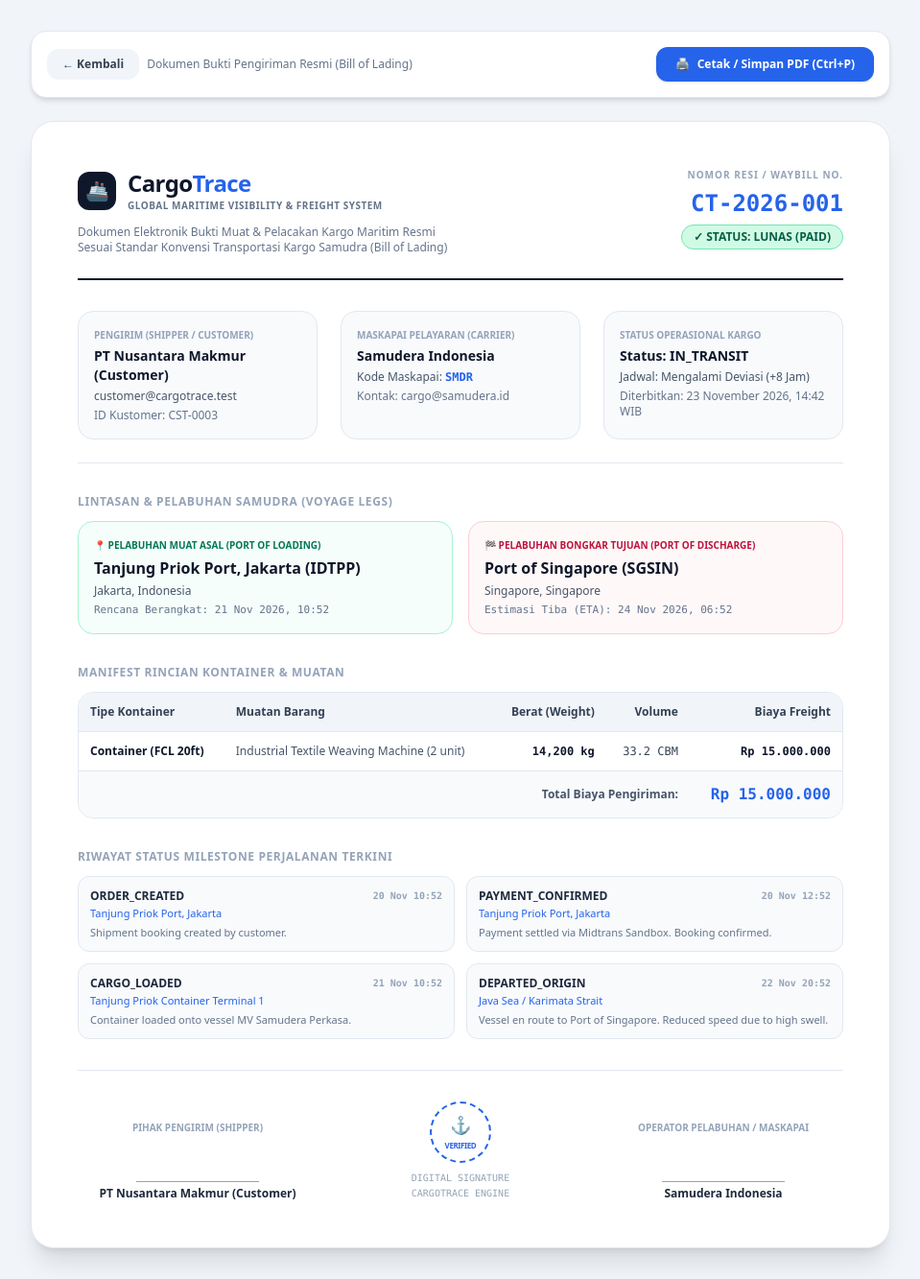
After one commit to yesiclaudia89-crypto/cargotrace, a Laravel app: page /track/1/print in a window 1280 px wide. The commit adds this page. Shown: the whole page at 96% size, without its empty margins (160-1119 px from the left). Run offline with Laravel 12, Linux system fonts and the light colour scheme; data comes from the database, SQL or seed files in the repository; some libraries are stand-ins or nearby versions.

Commit message:
docs: rewrite README in Indonesian and feat: add printable waybill/receipt feature

```diff
--- a/app/Http/Controllers/ShipmentController.php
+++ b/app/Http/Controllers/ShipmentController.php
@@ -176,6 +176,64 @@ class ShipmentController extends Controller
         return view('shipments.public-track', compact('shipment', 'weather'));
     }
 
+    /**
+     * Print Official Maritime Waybill / Bill of Lading (Auth User)
+     */
+    public function printReceipt(Shipment $shipment): View
+    {
+        $user = auth()->user();
+        if ($user && $user->isCustomer() && $shipment->user_id !== $user->id) {
+            abort(403, 'Akses Ditolak: Anda hanya diizinkan mencetak resi kargo milik perusahaan Anda sendiri.');
+        }
+
+        $shipment->load([
+            'carrier',
+            'origin',
+            'destination',
+            'customer',
+            'items',
+            'trackingEvents' => fn ($q) => $q->orderBy('event_time', 'asc'),
+        ]);
+
+        return view('shipments.print', compact('shipment'));
+    }
+
+    /**
+     * Print Public Maritime Waybill / Bill of Lading (No Auth Required)
+     */
+    public function publicPrintReceipt(Request $request, ?string $tracking_number = null): View
+    {
+        $rawQuery = $tracking_number
+            ?? $request->query('tracking_number')
+            ?? $request->query('number')
+            ?? $request->query('search')
+            ?? 'CT-2026-001';
+
+        $query = trim((string) $rawQuery);
+
+        $shipment = Shipment::where('shipment_number', $query)->first();
+
+        if (! $shipment) {
+            $shipment = Shipment::where('shipment_number', 'like', "%{$query}%")->first()
+                ?? Shipment::first();
+        }
+
+        if (! $shipment) {
+            abort(404, 'Data kargo tidak ditemukan di sistem.');
+        }
+
+        $shipment->load([
+            'carrier',
+            'origin',
+            'destination',
+            'customer',
+            'items',
+            'trackingEvents' => fn ($q) => $q->orderBy('event_time', 'asc'),
+        ]);
+
+        return view('shipments.print', compact('shipment'));
+    }
+
     public function storeTracking(Request $request, Shipment $shipment): RedirectResponse
     {
         $validated = $request->validate([
--- /dev/null
+++ b/resources/views/shipments/print.blade.php
@@ -0,0 +1,214 @@
+<!DOCTYPE html>
+<html lang="id">
+<head>
+    <meta charset="utf-8">
+    <meta name="viewport" content="width=device-width, initial-scale=1">
+    <title>Resi Pengiriman Maritim: {{ $shipment->shipment_number }} — CargoTrace</title>
+
+    <link rel="preconnect" href="https://fonts.bunny.net">
+    <link href="https://fonts.bunny.net/css?family=figtree:400,500,600,700,800,900&display=swap" rel="stylesheet" />
+    <script src="https://cdn.tailwindcss.com"></script>
+
+    <style>
+        @media print {
+            .no-print {
+                display: none !important;
+            }
+            body {
+                background: white !important;
+                color: black !important;
+                padding: 0 !important;
+            }
+            .print-card {
+                box-shadow: none !important;
+                border: 1px solid #94a3b8 !important;
+                border-radius: 0 !important;
+            }
+            @page {
+                size: A4 portrait;
+                margin: 1.5cm;
+            }
+        }
+    </style>
+</head>
+<body class="bg-slate-100 text-slate-900 font-sans min-h-screen py-8 px-4 flex flex-col items-center">
+
+    <!-- Action Toolbar (Hidden during print) -->
+    <div class="no-print max-w-4xl w-full mb-6 flex flex-wrap items-center justify-between gap-4 bg-white p-4 rounded-2xl shadow-md border border-slate-200">
+        <div class="flex items-center gap-2">
+            <a href="javascript:history.back()" class="px-4 py-2 bg-slate-100 hover:bg-slate-200 text-slate-700 text-xs font-bold rounded-xl transition">
+                ← Kembali
+            </a>
+            <span class="text-xs text-slate-500 font-medium">Dokumen Bukti Pengiriman Resmi (Bill of Lading)</span>
+        </div>
+        <div class="flex items-center gap-2">
+            <button onclick="window.print()" class="px-5 py-2.5 bg-blue-600 hover:bg-blue-700 text-white text-xs font-extrabold rounded-xl shadow transition flex items-center gap-2">
+                <span>🖨️</span>
+                <span>Cetak / Simpan PDF (Ctrl+P)</span>
+            </button>
+        </div>
+    </div>
+
+    <!-- Official Printable Maritime Waybill / Bill of Lading Card -->
+    <div class="print-card max-w-4xl w-full bg-white rounded-3xl border border-slate-200 p-8 sm:p-12 shadow-xl space-y-8">
+
+        <!-- Header -->
+        <div class="flex flex-col sm:flex-row sm:items-start justify-between pb-6 border-b-2 border-slate-900 gap-6">
+            <div class="space-y-1">
+                <div class="flex items-center gap-3">
+                    <div class="w-10 h-10 rounded-xl bg-slate-900 text-white flex items-center justify-center text-xl font-bold">
+                        🚢
+                    </div>
+                    <div>
+                        <h1 class="text-2xl font-black text-slate-900 tracking-tight">Cargo<span class="text-blue-600">Trace</span></h1>
+                        <p class="text-[10px] uppercase tracking-wider font-extrabold text-slate-500">Global Maritime Visibility & Freight System</p>
+                    </div>
+                </div>
+                <p class="text-xs text-slate-500 pt-2">
+                    Dokumen Elektronik Bukti Muat & Pelacakan Kargo Maritim Resmi<br>
+                    Sesuai Standar Konvensi Transportasi Kargo Samudra (Bill of Lading)
+                </p>
+            </div>
+
+            <div class="text-left sm:text-right space-y-1.5">
+                <span class="text-[10px] uppercase font-bold text-slate-400 block tracking-widest">Nomor Resi / Waybill No.</span>
+                <span class="font-mono text-2xl font-black text-blue-600 block">{{ $shipment->shipment_number }}</span>
+                <div class="inline-flex items-center gap-1.5 px-3 py-1 rounded-full text-xs font-extrabold {{ $shipment->payment_status === 'PAID' ? 'bg-emerald-100 text-emerald-800 border border-emerald-300' : 'bg-amber-100 text-amber-800 border border-amber-300' }}">
+                    <span>{{ $shipment->payment_status === 'PAID' ? '✓ STATUS: LUNAS (PAID)' : '⚠️ MENUNGGU PEMBAYARAN' }}</span>
+                </div>
+            </div>
+        </div>
+
+        <!-- Shipper, Carrier & Receiver Grid -->
+        <div class="grid grid-cols-1 md:grid-cols-3 gap-6 text-xs pb-6 border-b border-slate-200">
+            <div class="bg-slate-50 p-4 rounded-2xl border border-slate-200 space-y-1">
+                <span class="text-[10px] uppercase font-bold text-slate-400 block">Pengirim (Shipper / Customer)</span>
+                <strong class="text-sm font-bold text-slate-900 block">{{ $shipment->customer->name }}</strong>
+                <span class="text-slate-600 block">{{ $shipment->customer->email }}</span>
+                <span class="text-slate-500 block">ID Kustomer: CST-{{ str_pad($shipment->customer->id, 4, '0', STR_PAD_LEFT) }}</span>
+            </div>
+
+            <div class="bg-slate-50 p-4 rounded-2xl border border-slate-200 space-y-1">
+                <span class="text-[10px] uppercase font-bold text-slate-400 block">Maskapai Pelayaran (Carrier)</span>
+                <strong class="text-sm font-bold text-slate-900 block">{{ $shipment->carrier->name }}</strong>
+                <span class="text-slate-600 block">Kode Maskapai: <span class="font-mono font-bold text-blue-600">{{ $shipment->carrier->code }}</span></span>
+                <span class="text-slate-500 block">Kontak: {{ $shipment->carrier->contact_email ?? 'ops@carrier.com' }}</span>
+            </div>
+
+            <div class="bg-slate-50 p-4 rounded-2xl border border-slate-200 space-y-1">
+                <span class="text-[10px] uppercase font-bold text-slate-400 block">Status Operasional Kargo</span>
+                <strong class="text-sm font-bold text-slate-900 block">Status: {{ $shipment->status }}</strong>
+                <span class="text-slate-600 block">Jadwal: {{ $shipment->is_delayed ? 'Mengalami Deviasi (+'.$shipment->delay_hours.' Jam)' : 'Sesuai Jadwal (On Time)' }}</span>
+                <span class="text-slate-500 block">Diterbitkan: {{ now()->translatedFormat('d F Y, H:i') }} WIB</span>
+            </div>
+        </div>
+
+        <!-- Maritime Route Specs -->
+        <div class="space-y-3">
+            <h3 class="text-xs font-bold uppercase tracking-wider text-slate-400">Lintasan & Pelabuhan Samudra (Voyage Legs)</h3>
+            <div class="grid grid-cols-1 sm:grid-cols-2 gap-4 text-xs">
+                <div class="p-4 rounded-2xl border border-emerald-200 bg-emerald-50/50 space-y-1">
+                    <span class="text-[10px] font-extrabold uppercase text-emerald-700 block">📍 Pelabuhan Muat Asal (Port of Loading)</span>
+                    <strong class="text-base font-extrabold text-slate-900 block">{{ $shipment->origin->name }} ({{ $shipment->origin->code }})</strong>
+                    <span class="text-slate-600 block">{{ $shipment->origin->city }}, {{ $shipment->origin->country }}</span>
+                    <span class="text-[11px] text-slate-500 font-mono block">Rencana Berangkat: {{ $shipment->expected_departure?->format('d M Y, H:i') ?? '-' }}</span>
+                </div>
+
+                <div class="p-4 rounded-2xl border border-rose-200 bg-rose-50/50 space-y-1">
+                    <span class="text-[10px] font-extrabold uppercase text-rose-700 block">🏁 Pelabuhan Bongkar Tujuan (Port of Discharge)</span>
+                    <strong class="text-base font-extrabold text-slate-900 block">{{ $shipment->destination->name }} ({{ $shipment->destination->code }})</strong>
+                    <span class="text-slate-600 block">{{ $shipment->destination->city }}, {{ $shipment->destination->country }}</span>
+                    <span class="text-[11px] text-slate-500 font-mono block">Estimasi Tiba (ETA): {{ $shipment->estimated_arrival?->format('d M Y, H:i') ?? ($shipment->expected_arrival?->format('d M Y, H:i') ?? '-') }}</span>
+                </div>
+            </div>
+        </div>
+
+        <!-- Container & Cargo Manifest Table -->
+        <div class="space-y-3">
+            <h3 class="text-xs font-bold uppercase tracking-wider text-slate-400">Manifest Rincian Kontainer & Muatan</h3>
+            <div class="overflow-x-auto rounded-2xl border border-slate-200">
+                <table class="w-full text-left text-xs">
+                    <thead class="bg-slate-100 text-slate-700 font-bold border-b border-slate-200">
+                        <tr>
+                            <th class="p-3">Tipe Kontainer</th>
+                            <th class="p-3">Muatan Barang</th>
+                            <th class="p-3 text-right">Berat (Weight)</th>
+                            <th class="p-3 text-right">Volume</th>
+                            <th class="p-3 text-right">Biaya Freight</th>
+                        </tr>
+                    </thead>
+                    <tbody class="divide-y divide-slate-100">
+                        <tr>
+                            <td class="p-3 font-semibold text-slate-900">{{ $shipment->cargo_type }}</td>
+                            <td class="p-3 text-slate-600">
+                                @forelse ($shipment->items as $item)
+                                    <div>{{ $item->item_name }} ({{ $item->quantity }} unit)</div>
+                                @empty
+                                    <div>General Maritime Commodities</div>
+                                @endforelse
+                            </td>
+                            <td class="p-3 text-right font-mono font-bold text-slate-900">{{ number_format($shipment->total_weight ?? $shipment->weight_kg ?? 12000, 0) }} kg</td>
+                            <td class="p-3 text-right font-mono text-slate-700">{{ $shipment->total_volume ?? $shipment->volume_cbm ?? 65 }} CBM</td>
+                            <td class="p-3 text-right font-mono font-black text-slate-900">Rp {{ number_format($shipment->freight_cost, 0, ',', '.') }}</td>
+                        </tr>
+                    </tbody>
+                    <tfoot class="bg-slate-50 font-bold border-t border-slate-200">
+                        <tr>
+                            <td colspan="4" class="p-3 text-right text-slate-600">Total Biaya Pengiriman:</td>
+                            <td class="p-3 text-right font-mono text-base text-blue-600 font-black">Rp {{ number_format($shipment->freight_cost, 0, ',', '.') }}</td>
+                        </tr>
+                    </tfoot>
+                </table>
+            </div>
+        </div>
+
+        <!-- Tracking Milestone Summary -->
+        <div class="space-y-3">
+            <h3 class="text-xs font-bold uppercase tracking-wider text-slate-400">Riwayat Status Milestone Perjalanan Terkini</h3>
+            <div class="grid grid-cols-1 sm:grid-cols-2 gap-3 text-xs">
+                @forelse ($shipment->trackingEvents->take(4) as $ev)
+                    <div class="p-3 bg-slate-50 rounded-xl border border-slate-200">
+                        <div class="flex justify-between items-center font-bold text-slate-800">
+                            <span>{{ $ev->event_type }}</span>
+                            <span class="text-[10px] text-slate-400 font-mono">{{ $ev->event_time->format('d M H:i') }}</span>
+                        </div>
+                        <div class="text-[11px] text-blue-600 font-medium mt-0.5">{{ $ev->location_name }}</div>
+                        <p class="text-[11px] text-slate-500 mt-1 leading-snug">{{ $ev->description }}</p>
+                    </div>
+                @empty
+                    <div class="col-span-2 p-3 bg-slate-50 rounded-xl text-slate-400 italic">Belum ada riwayat milestone.</div>
+                @endforelse
+            </div>
+        </div>
+
+        <!-- Signatures & Verification Seal -->
+        <div class="pt-8 border-t border-slate-200 grid grid-cols-2 sm:grid-cols-3 gap-6 text-xs text-center items-end">
+            <div class="space-y-12">
+                <span class="text-slate-400 text-[10px] uppercase font-bold block">Pihak Pengirim (Shipper)</span>
+                <div>
+                    <div class="border-b border-slate-400 w-32 mx-auto"></div>
+                    <span class="font-bold text-slate-800 mt-1 block">{{ $shipment->customer->name }}</span>
+                </div>
+            </div>
+
+            <div class="space-y-2 flex flex-col items-center">
+                <div class="w-16 h-16 rounded-full border-2 border-blue-600 border-dashed flex flex-col items-center justify-center text-blue-600">
+                    <span class="text-lg">⚓</span>
+                    <span class="text-[8px] font-black uppercase tracking-tighter">VERIFIED</span>
+                </div>
+                <span class="text-[10px] text-slate-400 font-mono">DIGITAL SIGNATURE<br>CARGOTRACE ENGINE</span>
+            </div>
+
+            <div class="space-y-12">
+                <span class="text-slate-400 text-[10px] uppercase font-bold block">Operator Pelabuhan / Maskapai</span>
+                <div>
+                    <div class="border-b border-slate-400 w-32 mx-auto"></div>
+                    <span class="font-bold text-slate-800 mt-1 block">{{ $shipment->carrier->name }}</span>
+                </div>
+            </div>
+        </div>
+
+    </div>
+
+</body>
+</html>
--- a/resources/views/shipments/public-track.blade.php
+++ b/resources/views/shipments/public-track.blade.php
@@ -153,6 +153,10 @@
                         Belum Dibayar
                     </span>
                 @endif
+                <a href="{{ route('shipments.public-print', $shipment->shipment_number) }}" target="_blank" class="px-3.5 py-1.5 rounded-full text-xs font-bold bg-slate-900 hover:bg-slate-800 text-white transition shadow-sm flex items-center gap-1.5">
+                    <span>🖨️</span>
+                    <span>Cetak Resi</span>
+                </a>
             </div>
         </div>
 
--- a/resources/views/shipments/show.blade.php
+++ b/resources/views/shipments/show.blade.php
@@ -41,6 +41,11 @@
                         BELUM DIBAYAR (UNPAID)
                     </span>
                 @endif
+
+                <a href="{{ route('shipments.print', $shipment) }}" target="_blank" class="px-3.5 py-1.5 bg-slate-900 hover:bg-slate-800 text-white text-xs font-bold rounded-lg shadow-sm transition flex items-center gap-1.5">
+                    <span>🖨️</span>
+                    <span>Cetak Resi Kargo</span>
+                </a>
             </div>
         </div>
     </x-slot>
--- a/routes/web.php
+++ b/routes/web.php
@@ -12,8 +12,9 @@ Route::get('/', function () {
     return view('welcome');
 });
 
-// Public Tracking (Slide 10 - No login required)
+// Public Tracking & Cetak Resi Publik (Slide 10 - No login required)
 Route::get('/track/{tracking_number?}', [ShipmentController::class, 'publicTrack'])->name('shipments.public-track');
+Route::get('/track/{tracking_number}/print', [ShipmentController::class, 'publicPrintReceipt'])->name('shipments.public-print');
 
 // 2. Rute yang Membutuhkan Login (Auth)
 Route::middleware('auth')->group(function () {
@@ -31,6 +32,7 @@ Route::middleware('auth')->group(function () {
     Route::get('/shipments/create', [ShipmentController::class, 'create'])->name('shipments.create')->middleware('role:admin,operator');
     Route::post('/shipments', [ShipmentController::class, 'store'])->name('shipments.store')->middleware('role:admin,operator');
     Route::get('/shipments/{shipment}', [ShipmentController::class, 'show'])->name('shipments.show');
+    Route::get('/shipments/{shipment}/print', [ShipmentController::class, 'printReceipt'])->name('shipments.print');
 
     // Tracking Event & Kendala Exception (Hanya Admin & Operator)
     Route::post('/shipments/{shipment}/tracking', [ShipmentController::class, 'storeTracking'])->name('shipments.tracking.store')->middleware('role:admin,operator');
```
Also changed, not shown: resources/views/shipments/index.blade.php (+9 -3 lines), tests/Feature/PublicTrackingTest.php (+26 -0 lines), README.md.
